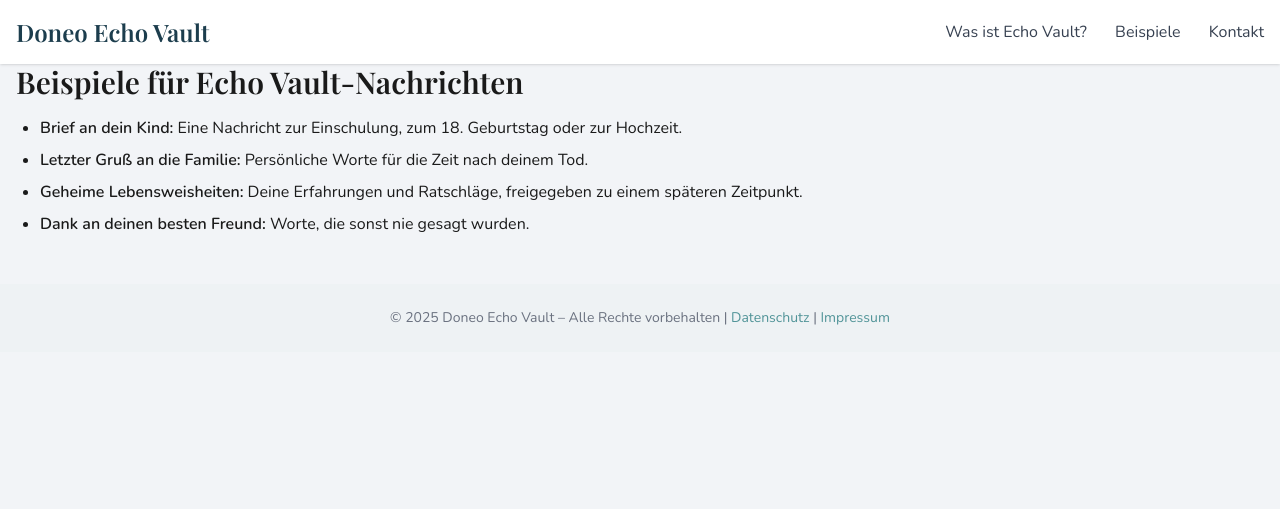
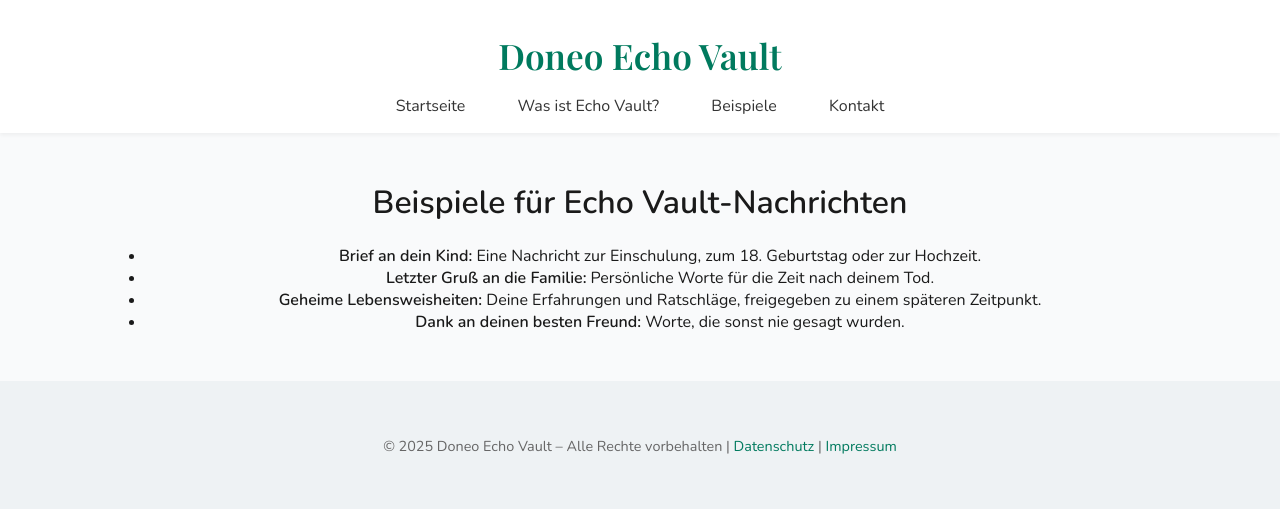
Before and after one commit to doneo24/echo_vault, a Flask app: page /beispiele in a window 1280 px wide. Shown: the top 509 px of the page. Run offline with Flask 3, Linux system fonts and the light colour scheme; some libraries are stand-ins or nearby versions.

Commit message:
Update base.html

```diff
--- a/templates/base.html
+++ b/templates/base.html
@@ -5,38 +5,104 @@
   <meta name="viewport" content="width=device-width, initial-scale=1.0" />
   <title>Doneo Echo Vault</title>
   <link href="https://fonts.googleapis.com/css2?family=Playfair+Display:wght@600&family=Nunito:wght@400;600&display=swap" rel="stylesheet">
-  <script src="https://cdn.tailwindcss.com"></script>
   <style>
+    * {
+      box-sizing: border-box;
+    }
     body {
-      background-color: #f2f4f7;
-      font-family: 'Nunito', sans-serif;
+      margin: 0;
+      font-family: 'Nunito', 'Segoe UI', sans-serif;
+      background-color: #f9fafb;
       color: #1a1a1a;
+      -webkit-font-smoothing: antialiased;
+      -moz-osx-font-smoothing: grayscale;
     }
-    h1, h2 {
+    header {
+      background-color: #ffffff;
+      text-align: center;
+      padding: 2rem 1rem 1rem;
+      box-shadow: 0 2px 4px rgba(0, 0, 0, 0.05);
+    }
+    header h1 {
+      font-size: 2.2rem;
+      color: #007a5e;
+      margin: 0;
       font-family: 'Playfair Display', serif;
+    }
+    nav {
+      margin-top: 1rem;
+    }
+    nav a {
+      margin: 0 1.5rem;
+      text-decoration: none;
+      color: #333;
+      font-weight: 500;
+      font-size: 1rem;
+    }
+    nav a:hover {
+      color: #007a5e;
+    }
+    main {
+      max-width: 1100px;
+      margin: 3rem auto;
+      padding: 0 1rem;
+      text-align: center;
+    }
+    .card {
+      background-color: #ffffff;
+      border-radius: 1rem;
+      box-shadow: 0 4px 12px rgba(0, 0, 0, 0.05);
+      padding: 2rem;
+    }
+    .btn {
+      background-color: #2e7d32;
+      color: #ffffff;
+      padding: 0.5rem 1.25rem;
+      border-radius: 0.5rem;
+      text-decoration: none;
+      display: inline-block;
+      font-weight: 600;
+      box-shadow: 0 2px 4px rgba(0, 0, 0, 0.1);
+      transition: background-color 0.3s ease;
+    }
+    .btn:hover {
+      background-color: #1b5e20;
+    }
+    footer {
+      text-align: center;
+      padding: 2.5rem 1rem;
+      background: #eef2f4;
+      font-size: 0.9rem;
+      color: #666;
+    }
+    footer a {
+      color: #007a5e;
+      text-decoration: none;
+    }
+    footer a:hover {
+      text-decoration: underline;
     }
   </style>
 </head>
 <body>
-  <header class="bg-white shadow sticky top-0 z-50">
-    <div class="max-w-7xl mx-auto px-4 py-4 flex justify-between items-center">
-      <h1 class="text-2xl font-semibold text-[#1C3D4D]">Doneo Echo Vault</h1>
-      <nav class="space-x-6">
-        <a href="/was-ist" class="text-gray-700 hover:text-[#519498]">Was ist Echo Vault?</a>
-        <a href="/beispiele" class="text-gray-700 hover:text-[#519498]">Beispiele</a>
-        <a href="/kontakt" class="text-gray-700 hover:text-[#519498]">Kontakt</a>
-      </nav>
-    </div>
-  </header>
 
-  <main class="px-4">
-    {% block content %}{% endblock %}
-  </main>
+<header>
+  <h1>Doneo Echo Vault</h1>
+  <nav>
+    <a href="/">Startseite</a>
+    <a href="/was-ist">Was ist Echo Vault?</a>
+    <a href="/beispiele">Beispiele</a>
+    <a href="/kontakt">Kontakt</a>
+  </nav>
+</header>
 
-  <footer class="text-center py-6 text-sm text-gray-500 bg-[#eef2f4] mt-12">
-    &copy; 2025 Doneo Echo Vault – Alle Rechte vorbehalten |
-    <a href="/datenschutz" class="text-[#519498] hover:underline">Datenschutz</a> |
-    <a href="/impressum" class="text-[#519498] hover:underline">Impressum</a>
-  </footer>
+<main>
+  {% block content %}{% endblock %}
+</main>
+
+<footer>
+  <p>&copy; 2025 Doneo Echo Vault – Alle Rechte vorbehalten | <a href="/datenschutz">Datenschutz</a> | <a href="/impressum">Impressum</a></p>
+</footer>
+
 </body>
 </html>
```
